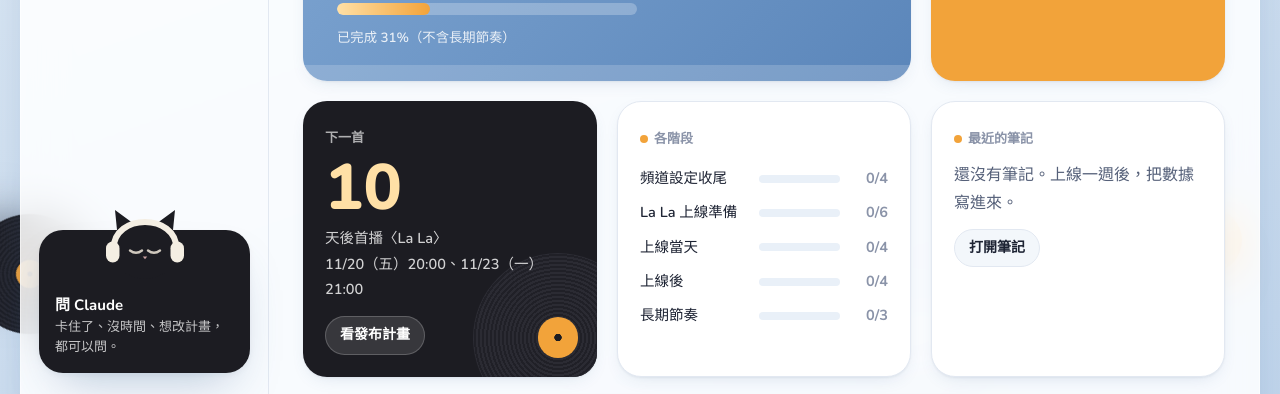
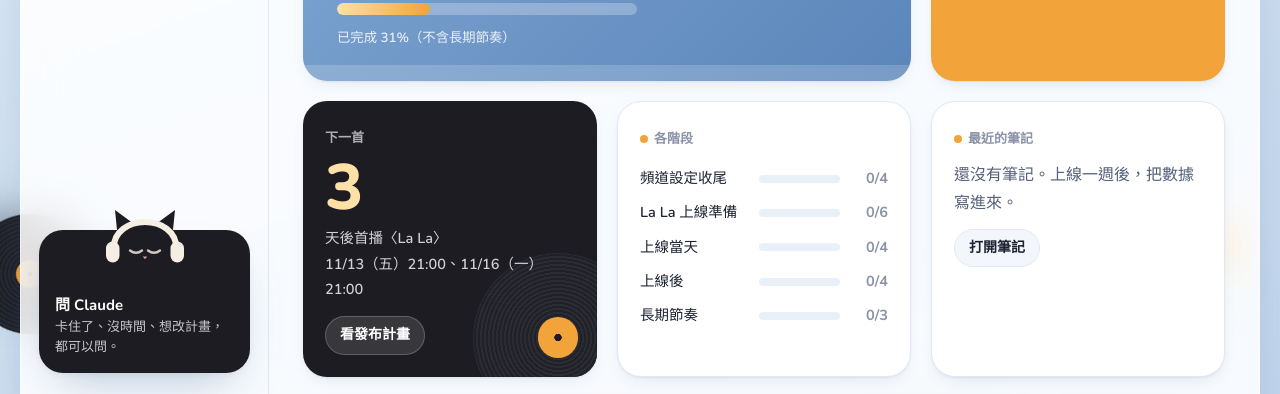
Before and after one commit to smallr666/Mellow-Meow-Radio-PM, a plain HTML site: page index.html in a window 1280 px wide. Shown: the part 370-764 px from the top of the page. Drawn offline with nearby package versions, Linux system fonts and the light colour scheme.

Commit message:
Add files via upload

```diff
--- a/data.js
+++ b/data.js
@@ -5,8 +5,8 @@
    （對應方式是每個項目的 id，請不要隨意更改 id）。
    ========================================================= */
 window.MM_DATA = {
-  version: "2026.11.10-4",
-  updated: "2026-11-10",
+  version: "2026.11.11-1",
+  updated: "2026-11-11",
 
   rules: [
     "主力只經營 YouTube 和 Instagram，Threads 只用 IG 發文時的「分享到 Threads」順手帶過。",
@@ -69,7 +69,7 @@ window.MM_DATA = {
     {
       id: "B",
       title: "La La 上線準備",
-      sub: "11/20（五）之前",
+      sub: "11/13（五）之前",
       tasks: [
         {
           id: "b1",
@@ -93,17 +93,17 @@ window.MM_DATA = {
         },
         {
           id: "b4",
-          title: "做 IG 歌詞填空卡「La la, no more ＿＿」",
+          title: "確認 Claude 在 Figma 做好的歌詞填空卡，匯出 PNG",
           tag: "IG 4:5",
-          detail: "一張圖：把歌詞「La la, no more worries」的 worries 挖空，讓觀眾填自己最想 no more 的事。內容在「發布」分頁。Canva 開 1080×1350，用 La La 的天空藍和奶油白，英文用 Cormorant Garamond、La la 用手寫體。",
-          steps: ["Canva 開 1080×1350，背景用 La La 封面的天空藍（可以放模糊雲朵）", "上方小字：La La｜歌詞填空", "中間大字：La la, no more ________", "下面一行中文：La la，＿＿＿ 都先別管了", "底部小字：你最想 no more 的是什麼？留言填空 ☁️", "匯出 PNG"]
+          detail: "已放在 Figma「Setting」頁，圖層名稱「IG｜La La 歌詞填空卡 1080x1350」：https://www.figma.com/design/6ay6Esf1FewmSOFAs9QgiE/MellowMeow.radio?node-id=6014-24 。所有文字、雲朵、顆粒都是可以直接修改的圖層。",
+          steps: ["打開上面的 Figma 連結，點選整個畫框", "右側 Export → PNG、1x（已經是 1080×1350）", "用手機看一次，確認字夠大、沒有錯字", "想改文字或配色就告訴 Claude"]
         },
         {
           id: "b5",
-          title: "上傳 La La，排定首播 11/20（五）20:00",
+          title: "上傳 La La，排定首播 11/13（五）21:00",
           tag: "YT",
           detail: "標題、說明欄、標籤都在「發布」分頁複製。",
-          steps: ["YouTube 工作室 → 建立 → 上傳影片", "貼上標題、說明欄；上傳縮圖", "顯示更多 → 變造或合成內容：選「是」", "貼上標籤", "瀏覽權限 → 排定時間 → 勾「設為首播」→ 11/20 20:00"]
+          steps: ["YouTube 工作室 → 建立 → 上傳影片", "貼上標題、說明欄；上傳縮圖", "顯示更多 → 變造或合成內容：選「是」", "貼上標籤", "瀏覽權限 → 排定時間 → 勾「設為首播」→ 11/13 21:00"]
         },
         {
           id: "b6",
@@ -116,11 +116,11 @@ window.MM_DATA = {
     {
       id: "C",
       title: "上線當天",
-      sub: "11/20（五）晚上",
+      sub: "11/13（五）晚上",
       tasks: [
         {
           id: "c1",
-          title: "20:00 首播開始後，發置頂留言",
+          title: "21:00 首播開始後，發置頂留言",
           tag: "YT",
           detail: "留言內容在「發布」分頁。發完後點留言旁的「⋮」→「置頂」。"
         },
@@ -148,7 +148,7 @@ window.MM_DATA = {
     {
       id: "D",
       title: "上線後",
-      sub: "11/23（一）起",
+      sub: "11/16（一）起",
       tasks: [
         {
           id: "d1",
@@ -164,7 +164,7 @@ window.MM_DATA = {
         },
         {
           id: "d3",
-          title: "11/27 看一次數據，記在筆記",
+          title: "11/20 看一次數據，記在筆記",
           tag: "數據",
           detail: "只看三個數字就好：YT 平均觀看時長、Short 觀看數、IG 輪播收藏數。寫進「筆記」，下次跟 Claude 討論時貼給它。"
         },
@@ -209,12 +209,12 @@ window.MM_DATA = {
       id: "lala",
       title: "La La",
       subtitle: "sunny day, stay with me",
-      date: "2026-11-20T20:00:00+08:00",
+      date: "2026-11-13T21:00:00+08:00",
       status: "準備中",
       schedule: [
         {
           day: "第 1 波",
-          date: "11/20（五）20:00",
+          date: "11/13（五）21:00",
           items: [
             { platform: "YT", what: "歌詞影片首播＋置頂留言", task: "c1" },
             { platform: "IG", what: "Reel（順手分享到 Threads）", task: "c2" }
@@ -222,7 +222,7 @@ window.MM_DATA = {
         },
         {
           day: "第 2 波",
-          date: "11/23（一）21:00",
+          date: "11/16（一）21:00",
           items: [
             { platform: "YT", what: "Short（同一支短片）", task: "d1" },
             { platform: "IG", what: "歌詞填空圖卡（La la, no more ＿＿）", task: "d2" }
@@ -283,19 +283,15 @@ Do not add any other text, emoji, stickers or decorations. Do not change any exi
 說明：完整版〈La La〉在頻道首頁。今天也辛苦了。`
         },
         {
-          label: "Reel 文案（11/20 週五）",
+          label: "Reel 文案（11/13 週五）",
           platform: "IG",
-          text: `週五晚上 8 點，終於可以不用回訊息了 ☁️
+          text: `週五下班後的晚上，終於可以不用回訊息了 ☁️
 
 Mellow Meow 第一首歌〈La La〉
-完整版在 YouTube（主頁連結）
-
-用一句話形容你今天，我會挑幾則寫進下一首歌 👇
-
-#lofi #下班 #社畜日常 #小確幸 #chillmusic #原創歌曲 #mellowmeow`
+完整版在 YouTube（主頁連結）`
         },
         {
-          label: "歌詞填空卡內容",
+          label: "歌詞填空卡內容（Figma 已完成，可直接改圖層）",
           platform: "IG",
           text: `上方小字：La La｜歌詞填空
 
@@ -305,17 +301,17 @@ Mellow Meow 第一首歌〈La La〉
 底部小字：你最想 no more 的是什麼？留言填空 ☁️`
         },
         {
-          label: "歌詞填空卡文案（11/23 週一）",
+          label: "歌詞填空卡文案（11/16 週一）",
           platform: "IG",
-          text: `〈La La〉原本的歌詞是 La la, no more worries。
+          text: `〈La La〉原歌詞是 La la, no more worries
 
-但週一晚上，我們最想 no more 的應該是……
+但週一晚上，你最想 no more 的應該是……
 留言幫我填空，中文英文都可以 👇
-我先：no more 臨時會議。
+我先：no more 臨時會議
 
 我會挑幾則寫進下一首歌 ☁️
 
-#週一 #下班 #社畜日常 #上班族 #lofi #原創歌曲 #mellowmeow`
+#週一 #下班 #工作日常 #上班族 #lofi #mellowmeow`
         }
       ]
     }
@@ -326,7 +322,7 @@ Mellow Meow 第一首歌〈La La〉
     "做歌＋歌詞影片（16:9）",
     "剪 1 支 15–20 秒直式短片，0 秒就放字卡",
     "做 1 則 IG 歌詞互動圖卡：從這首歌挑一句做填空，或挑幾句做「用一句歌詞形容你今天」的選擇題",
-    "週五 20:00：YT 歌詞影片＋IG Reel",
+    "週五 21:00：YT 歌詞影片＋IG Reel",
     "下週一 21:00：YT Short＋IG 輪播",
     "從留言挑 3–5 則「一句話」，寫進下一首歌，並在說明欄標註",
     "隔週看一次數據，記在筆記"
--- a/index.html
+++ b/index.html
@@ -766,7 +766,7 @@ function detailHTML(id){
   return `<div class="card">
     <span class="label"><i></i>${esc(t.phaseTitle)}${t.tag?"・"+esc(t.tag):""}</span>
     <h2>${esc(t.title)}</h2>
-    ${t.detail?`<p class="muted" style="margin:0">${esc(t.detail)}</p>`:""}
+    ${t.detail?`<p class="muted" style="margin:0;word-break:break-word">${linkify(t.detail)}</p>`:""}
     ${t.steps?`<ol class="steps">${t.steps.map(x=>`<li>${esc(x)}</li>`).join("")}</ol>`:""}
     <label class="label" for="note-${t.id}" style="margin-top:14px"><i></i>我的筆記</label>
     <textarea class="ruled" id="note-${t.id}" data-note="${t.id}" placeholder="寫點備註…">${esc(s.note)}</textarea>
```
